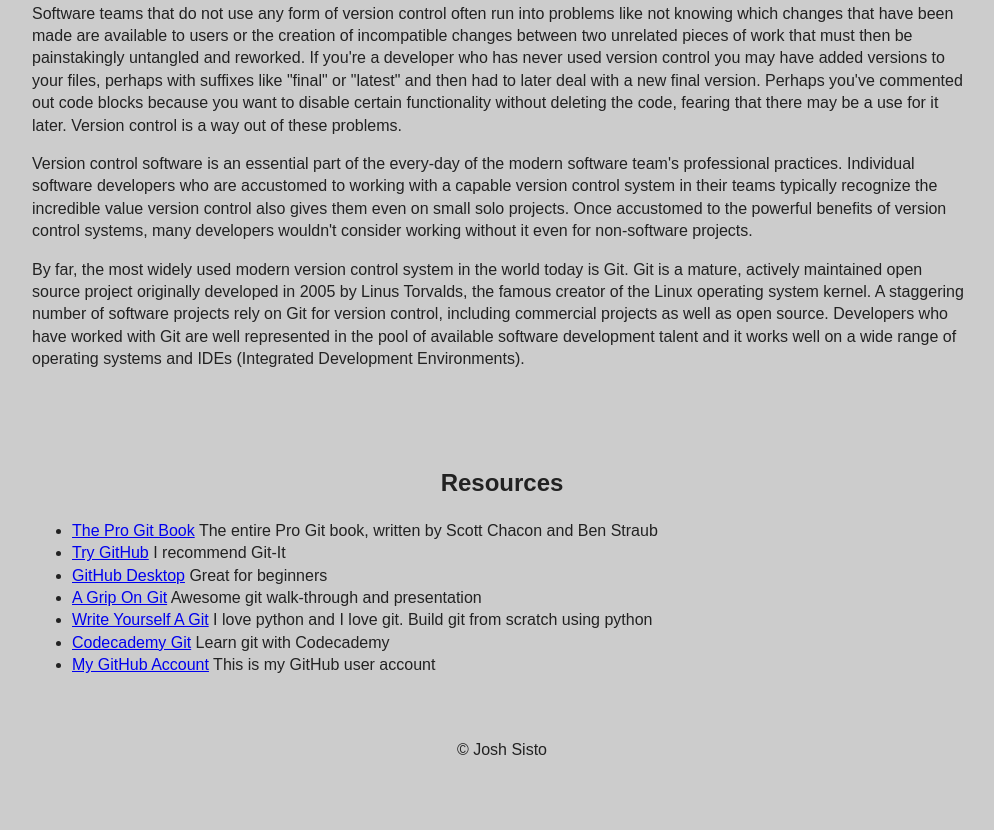
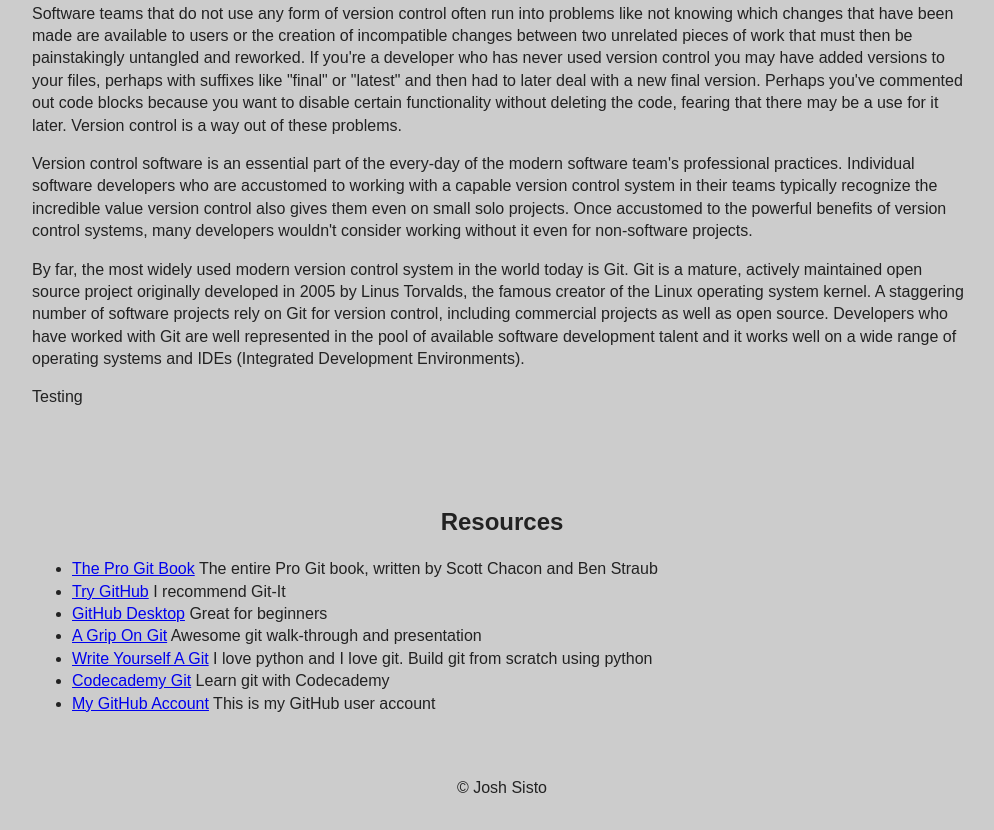
Before and after one commit to joshsisto/git, a plain HTML site: page index.html in a window 1280 px wide. Shown: the part 848-1678 px from the top of the page, without its empty margins (138-1132 px from the left). Before the commit the page ends 1640 px from the top, so only its background shows below. Drawn offline with nearby package versions, Linux system fonts and the light colour scheme.

Commit message:
small test

```diff
--- a/index.html
+++ b/index.html
@@ -45,7 +45,7 @@
                 <p>Software teams that do not use any form of version control often run into problems like not knowing which changes that have been made are available to users or the creation of incompatible changes between two unrelated pieces of work that must then be painstakingly untangled and reworked. If you're a developer who has never used version control you may have added versions to your files, perhaps with suffixes like "final" or "latest" and then had to later deal with a new final version. Perhaps you've commented out code blocks because you want to disable certain functionality without deleting the code, fearing that there may be a use for it later. Version control is a way out of these problems.</p>
                 <p>Version control software is an essential part of the every-day of the modern software team's professional practices. Individual software developers who are accustomed to working with a capable version control system in their teams typically recognize the incredible value version control also gives them even on small solo projects. Once accustomed to the powerful benefits of version control systems, many developers wouldn't consider working without it even for non-software projects.</p>
                 <p>By far, the most widely used modern version control system in the world today is Git. Git is a mature, actively maintained open source project originally developed in 2005 by Linus Torvalds, the famous creator of the Linux operating system kernel. A staggering number of software projects rely on Git for version control, including commercial projects as well as open source. Developers who have worked with Git are well represented in the pool of available software development talent and it works well on a wide range of operating systems and IDEs (Integrated Development Environments).</p>
-                <p></p>
+                <p>Testing</p>
             </div>
         </div>
         <!-- Separating about -->
```
